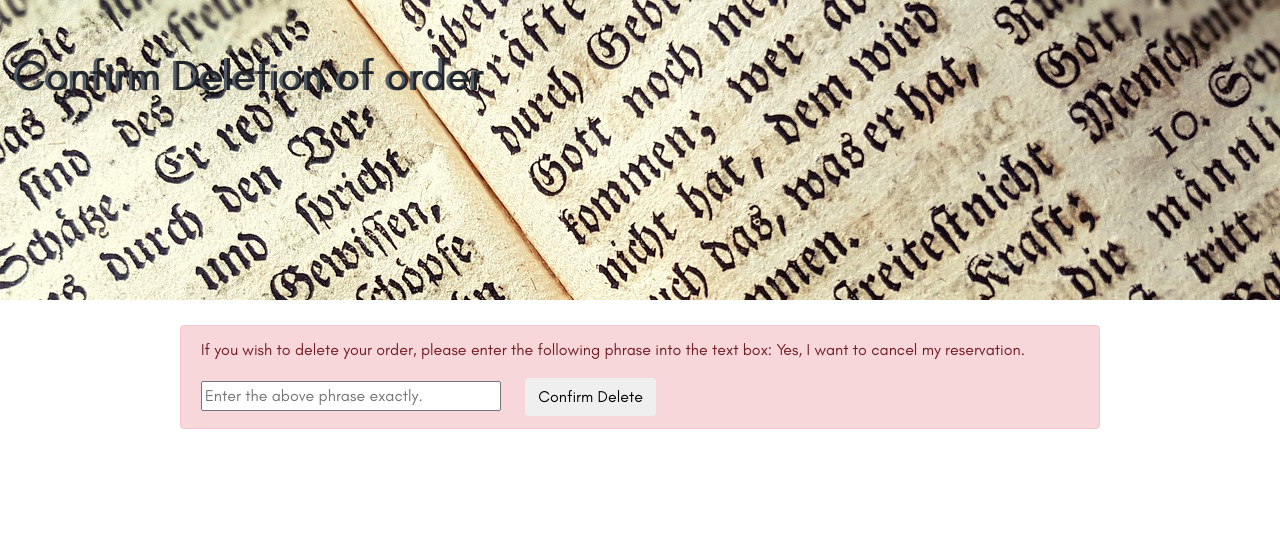
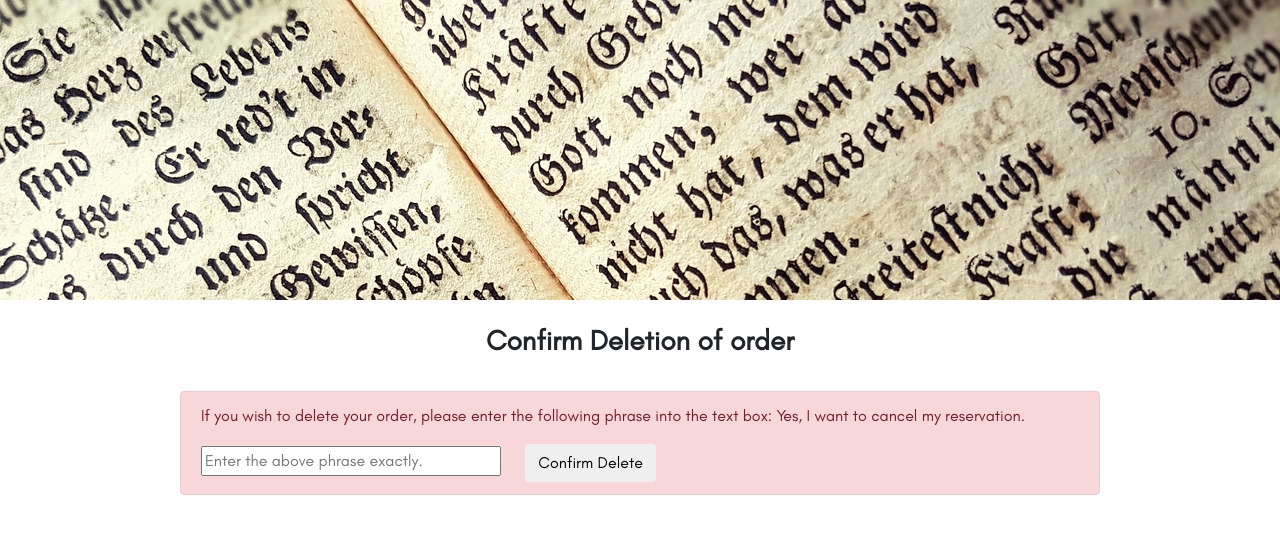
Before and after one commit to dsluo-archive/BookStore, a Django app: template templates/delete_order.html in a window 1280 px wide. Shown: the part 56-590 px from the top of the page. Run offline with Django 3.2, Linux system fonts and the light colour scheme; the template is opened without the code that fills it, so the values that code supplies are empty; parts of the project's set-up code (start-up, migrations or seed data) failed here and were passed over; some libraries are stand-ins or nearby versions.

Commit message:
Tidying text up off banners

```diff
--- a/templates/delete_order.html
+++ b/templates/delete_order.html
@@ -7,10 +7,14 @@
 {% endblock per_page_css %}
 {% block main_content %}
 
-	<div class="container-fluid banner">
-		<div class="row">
+	<div class="container-fluid banner"></div>
+
+    <br>
+
+    <div class="container-fluid">
+		<div class="row" style="text-align: center">
 			<div class="col-md-12">
-				<h3> Confirm Deletion of order </h3>
+                <h3> <strong>Confirm Deletion of order</strong> </h3>
 			</div>
 		</div>
 	</div>
--- a/templates/query.html
+++ b/templates/query.html
@@ -10,11 +10,6 @@
     <!-- send user instance as object, populate the page with it -->
     <div class="container-fluid spaced">
         <div class="row banner">
-            <div class="col-md-12">
-                {% block user_block %}
-                    <h1> Books for {{ request.user.first_name }} {{ request.user.last_name }}</h1>
-                {% endblock user_block %}
-            </div>
         </div>
     </div>
 
--- a/templates/vendor_delete_book.html
+++ b/templates/vendor_delete_book.html
@@ -9,11 +9,6 @@
 {% block main_content %}
 
 	<div class="container-fluid banner">
-		<div class="row">
-			<div class="col-md-12">
-				<h3> Confirm Deletion of: {{ book.name }} </h3>
-			</div>
-		</div>
 	</div>
 
 	<div class="container confirm">
--- a/templates/vendor_home.html
+++ b/templates/vendor_home.html
@@ -1,5 +1 @@
 {% extends "query.html" %}
-
-{% block user_block %}
-    <h1> Books for {{ vendor }}</h1>
-{% endblock user_block %}
```
